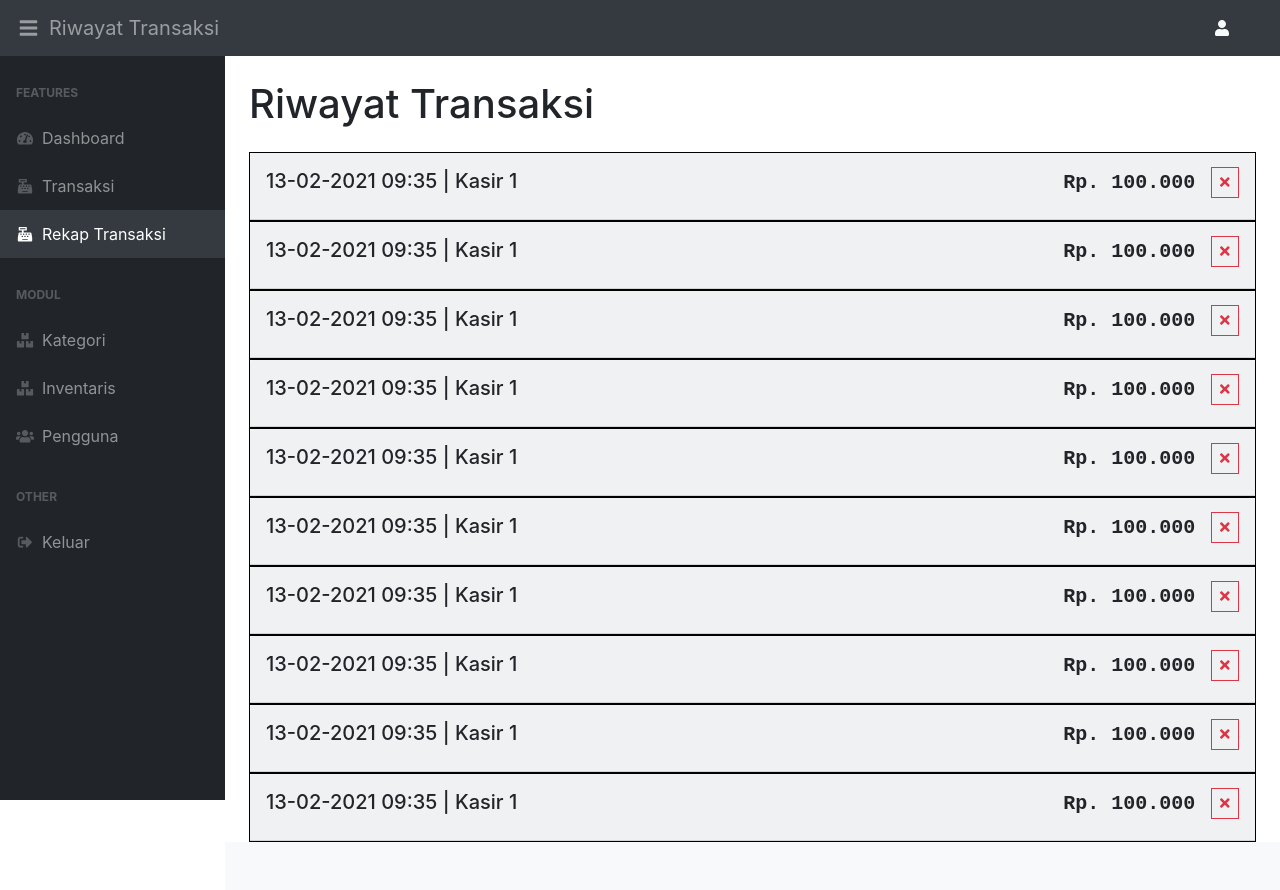
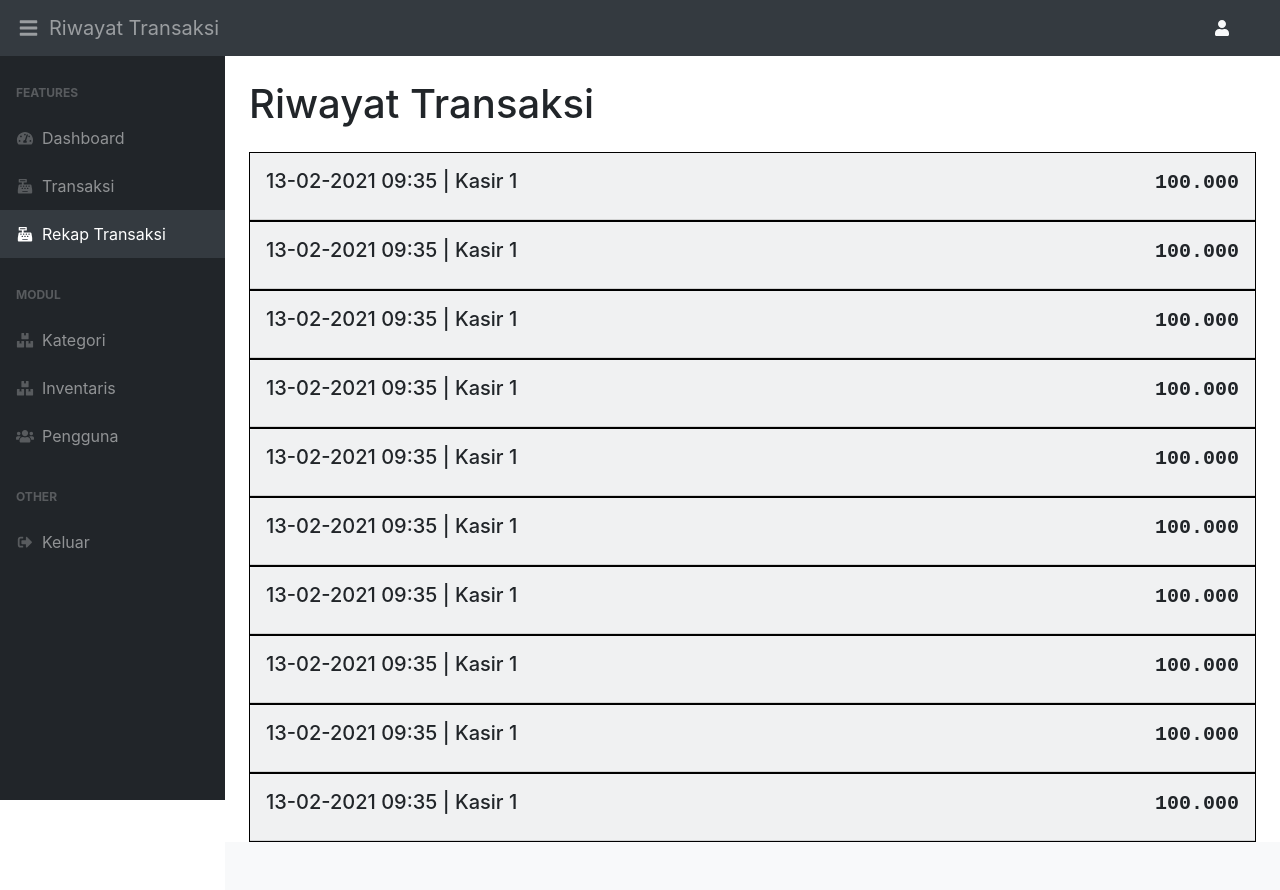
Before and after one commit to mbenkzz/ci-inventory, a CodeIgniter app: page /database/admin_dapur/transaction/history in a window 1280 px wide. Run offline with CodeIgniter, Linux system fonts and the light colour scheme; the visitor is signed in with stand-in values (Sample User, id 1); data comes from the database, SQL or seed files in the repository; tables that the repository leaves empty or names only in its code hold one stand-in row (values such as "Sample post").

Commit message:
malam senin

```diff
--- a/application/controllers/CashierController.php
+++ b/application/controllers/CashierController.php
@@ -93,4 +93,18 @@ class CashierController extends CI_Controller
         $data['transactions'] = $this->cashier->getTransactionHistory();
         $this->load->view('admin/cashier/transaction_history', $data);
     }
+
+    public function getTransHistory() {
+        check_auth('ajax');
+
+        $transactions = $this->cashier->getTransactionHistory()->result();
+        $id = [];
+
+        foreach ($transactions as $transaction) {
+            $id[] = $transaction->id;
+        }
+
+        $details = $this->cashier->getTransactionDetail($id);
+
+    }
 }
--- a/application/models/Cashier.php
+++ b/application/models/Cashier.php
@@ -52,4 +52,18 @@ class Cashier extends CI_Model {
 
         return $this->db->query($sql);
     }
+
+    public function getDetailTransaction($id = null) {
+        $this->db->select('*');
+        $this->db->from('detail_transaction');
+        if(is_array($id)){
+            $this->db->where_in('trans_id', $id);
+        } elseif (!is_null($id)) {
+            $this->db->where('trans_id', $id);
+        }
+
+        $sql = $this->db->get_compiled_select();
+
+        return $this->db->query($sql);
+    }
 }
--- a/application/views/admin/cashier/index.php
+++ b/application/views/admin/cashier/index.php
@@ -79,7 +79,7 @@
                             </div>
                         </div>
                         <div class="card-body">
-                            <form action="<?= admin_url('cashier/add') ?>" method="post" id="form_transaksi">
+                            <form action="<?= admin_url('transaction/add') ?>" method="post" id="form_transaksi">
                                 <div class="item-list-header row border-top border-bottom py-2">
                                     <div class="col-2">
                                         <!-- checkbox -->
--- a/application/views/admin/cashier/transaction_history.php
+++ b/application/views/admin/cashier/transaction_history.php
@@ -32,16 +32,11 @@
                             <div class="card bg-light rounded-0 transaction-info">
                                 <div class="card-header p-0">
                                     <div class="row no-gutters h5">
-                                        <div class="col p-3 cursor-pointer" data-toggle='collapse' data-target="#collapse-<?= $x ?>" aria-expanded="false" aria-controls="collapse-<?= $x ?>">
+                                        <div class="col-12 col-md p-3 cursor-pointer" data-toggle='collapse' data-target="#collapse-<?= $x ?>" aria-expanded="false" aria-controls="collapse-<?= $x ?>">
                                             13-02-2021 09:35 | Kasir 1
                                         </div>
-                                        <div class="col-3 p-3 text-right cursor-pointer" data-toggle='collapse' data-target="#collapse-<?= $x ?>" aria-expanded="false" aria-controls="collapse-<?= $x ?>">
-                                            <span class="text-monospace">Rp. 100.000</span>
-                                        </div>
-                                        <div class="col-auto mr-3 my-auto">
-                                            <button class="btn btn-sm btn-outline-danger rounded-0" type="button">
-                                                <i class="fas fa-times"></i>
-                                            </button>
+                                        <div class="col-12 col-md-3 p-3 text-md-right cursor-pointer" data-toggle='collapse' data-target="#collapse-<?= $x ?>" aria-expanded="false" aria-controls="collapse-<?= $x ?>">
+                                            <span class="text-monospace">100.000</span>
                                         </div>
                                     </div>
                                 </div>
@@ -50,15 +45,15 @@
                                         <div class="col-2">ITEM0001</div>
                                         <div class="col">Beras</div>
                                         <div class="col-1">10</div>
-                                        <div class="col-2 text-right">Rp. 10.000</div>
-                                        <div class="col-3 text-right">Rp. 100.000</div>
+                                        <div class="col-2 text-right">10.000</div>
+                                        <div class="col-3 text-right">100.000</div>
                                     </div>
                                     <div class="row h5 font-weight-normal py-2 px-3 border-bottom">
                                         <div class="col-2">ITEM0002</div>
                                         <div class="col">Gula</div>
                                         <div class="col-1">10</div>
-                                        <div class="col-2 text-right">Rp. 15.000</div>
-                                        <div class="col-3 text-right">Rp. 150.000</div>
+                                        <div class="col-2 text-right">15.000</div>
+                                        <div class="col-3 text-right">150.000</div>
                                     </div>
                                 </div>
                             </div>
```
